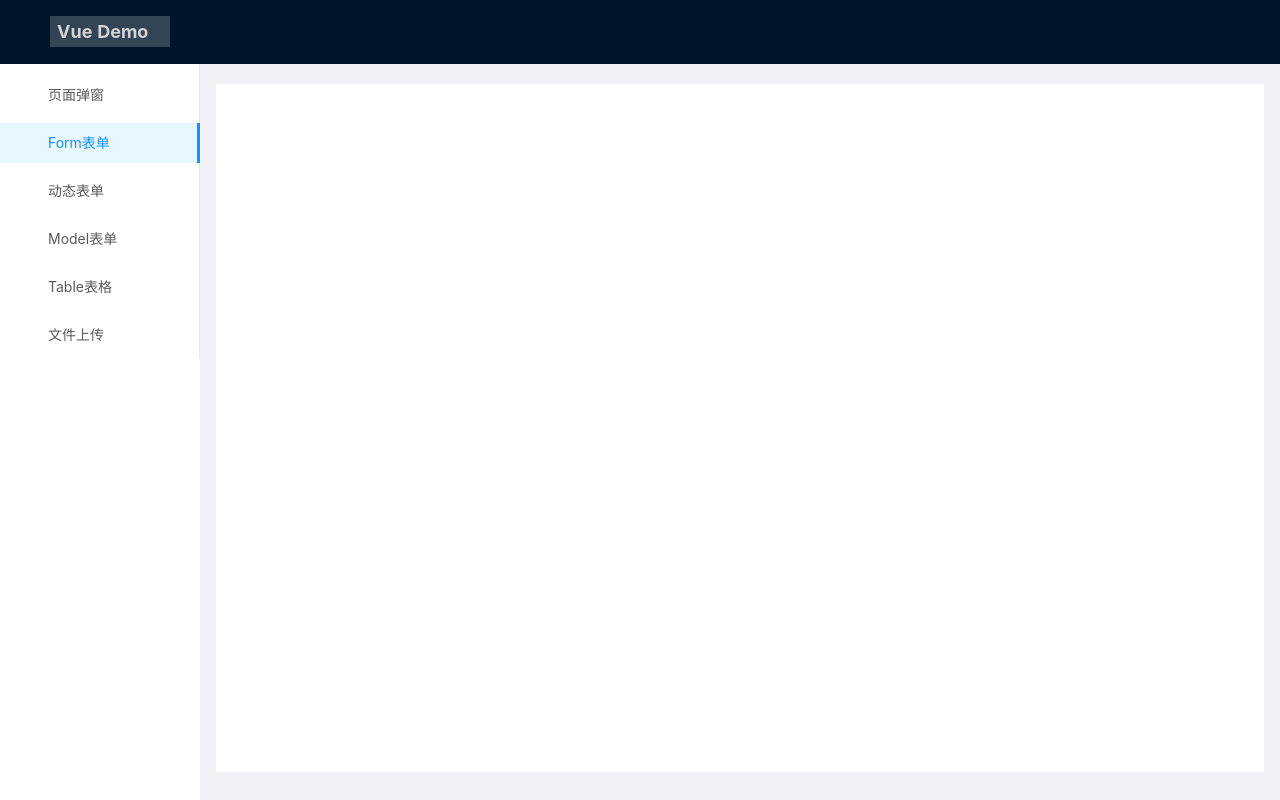
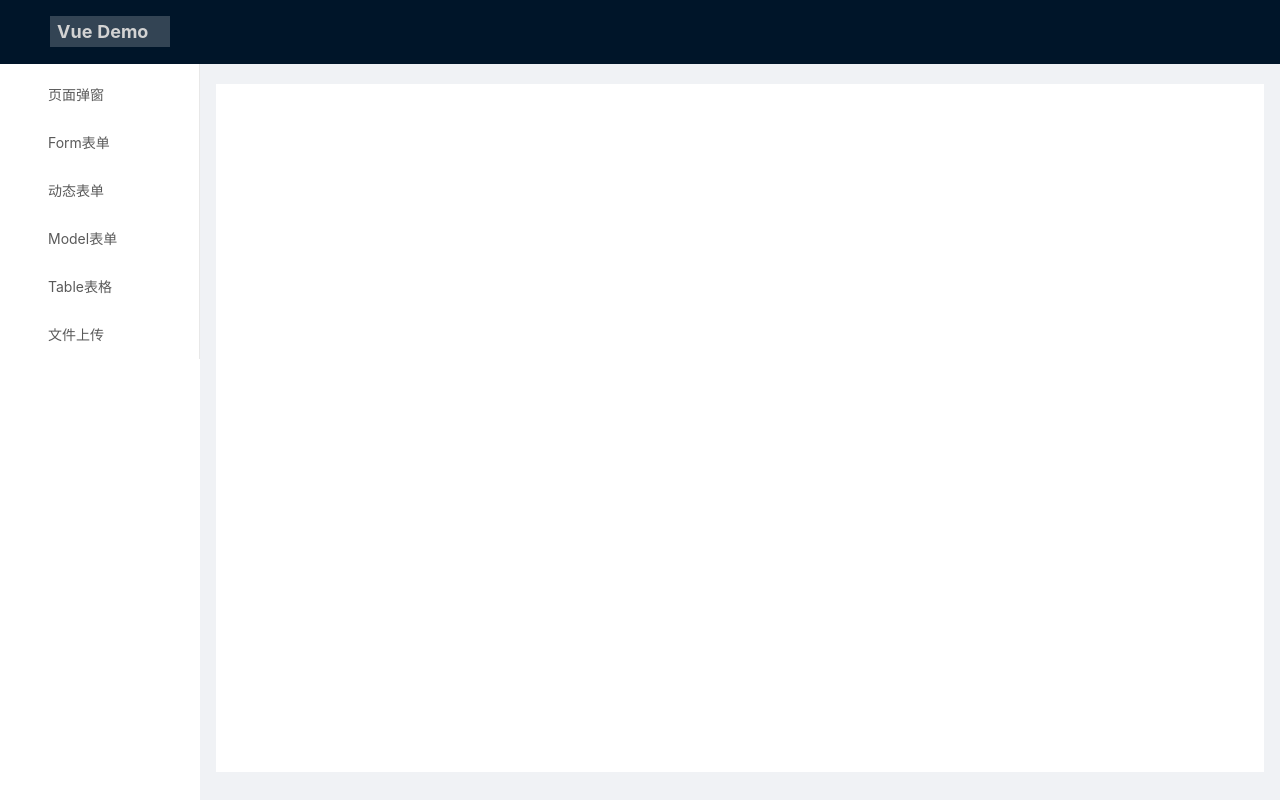
Before and after one commit to great-jin/vue-spring, a Vue app in the folder demo-frontend/: page / in a window 1280 px wide. Built offline with nearby package versions, Linux system fonts and the light colour scheme.

Commit message:
前端优化

```diff
--- a/demo-frontend/src/views/app.vue
+++ b/demo-frontend/src/views/app.vue
@@ -1,56 +1,40 @@
 <template>
   <div id="home">
-    <a-layout id="topBanner">
+    <a-layout id="top-banner">
       <a-layout-header>
         <div class="logo">Vue Demo</div>
       </a-layout-header>
     </a-layout>
 
-    <a-layout class="sideBar">
+    <a-layout class="side-bar">
       <a-layout-sider
         v-model="collapsed"
         :trigger="null"
         style="background-color: white"
         collapsible
       >
-        <a-menu theme="light" mode="inline" :default-selected-keys="['1']">
+        <a-menu
+          theme="light"
+          mode="inline"
+          :default-selected-keys="['0']"
+        >
           <a-icon
             class="trigger"
             :type="collapsed ? 'menu-unfold' : 'menu-fold'"
             @click="() => (collapsed = !collapsed)"
           />
-          <a-menu-item key="5" @click="routePage('show')">
+          <a-menu-item
+            v-for="(item, index) in menuData"
+            :key="index"
+            @click="routePage(item.key)"
+          >
             <a-icon type="user-add" />
-            <span>页面弹窗</span>
-          </a-menu-item>
-          <a-menu-item key="1" @click="routePage('form')">
-            <a-icon type="user-add" />
-            <span>Form表单</span>
-          </a-menu-item>
-          <a-menu-item key="6" @click="routePage('auto')">
-            <a-icon type="user-add" />
-            <span>动态表单</span>
-          </a-menu-item>
-          <a-menu-item key="2" @click="routePage('formModel')">
-            <a-icon type="user-add" />
-            <span>Model表单</span>
-          </a-menu-item>
-          <a-menu-item key="3" @click="routePage('table')">
-            <a-icon type="user-add" />
-            <span>Table表格</span>
-          </a-menu-item>
-          <a-menu-item key="4" @click="routePage('file')">
-            <a-icon type="user-add" />
-            <span>文件上传</span>
+            <span>{{ item.title }}</span>
           </a-menu-item>
         </a-menu>
       </a-layout-sider>
-
       <a-layout style="height: 94%; padding: 20px 0">
-        <a-layout-content
-          :style="{ margin: '0px 16px 24px 16px', padding: '15px', background: '#fff'}"
-          style="overflow-x: hidden; overflow-y: auto; "
-        >
+        <a-layout-content class="layout-content">
           <router-view v-if="isRouterAlive"/>
         </a-layout-content>
       </a-layout>
@@ -64,7 +48,28 @@ export default {
   data () {
     return {
       collapsed: false,
-      isRouterAlive: true
+      isRouterAlive: true,
+      menuData: [
+        {
+          key: 'show',
+          title: '页面弹窗'
+        },{
+          key: 'form',
+          title: 'Form表单'
+        },{
+          key: 'auto',
+          title: '动态表单'
+        },{
+          key: 'formModel',
+          title: 'Model表单'
+        },{
+          key: 'table',
+          title: 'Table表格'
+        },{
+          key: 'file',
+          title: '文件上传'
+        }
+      ]
     }
   },
   provide () {
@@ -82,19 +87,19 @@ export default {
     },
     routePage (data) {
       this.$router.push(`/${data}`)
-    },
+    }
   }
 }
 </script>
 
 <style scoped>
-  #home{
+  #home {
     width: 100%;
     height: 100%;
     position: absolute;
     overflow: hidden;
   }
-  #topBanner .logo {
+  #top-banner .logo {
     width: 120px;
     height: 31px;
     line-height: 31px;
@@ -106,17 +111,24 @@ export default {
     padding-left: 7px;
     float: left;
   }
-  .sideBar{
+  .side-bar {
     height: 100%;
   }
-  .sideBar .trigger {
+  .side-bar .trigger {
     font-size: 18px;
     line-height: 64px;
     padding: 0 30px;
     cursor: pointer;
     transition: color 0.3s;
   }
-  .sideBar .trigger:hover {
+  .side-bar .trigger:hover {
     color: #1890ff;
   }
+  .layout-content {
+    margin: 0px 16px 24px 16px;
+    padding: 15px;
+    background: #fff;
+    overflow-x: hidden;
+    overflow-y: auto;
+  }
 </style>
```
